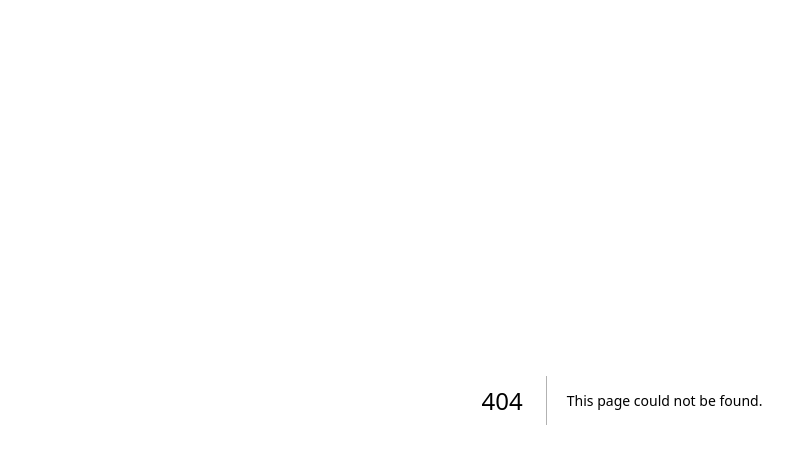
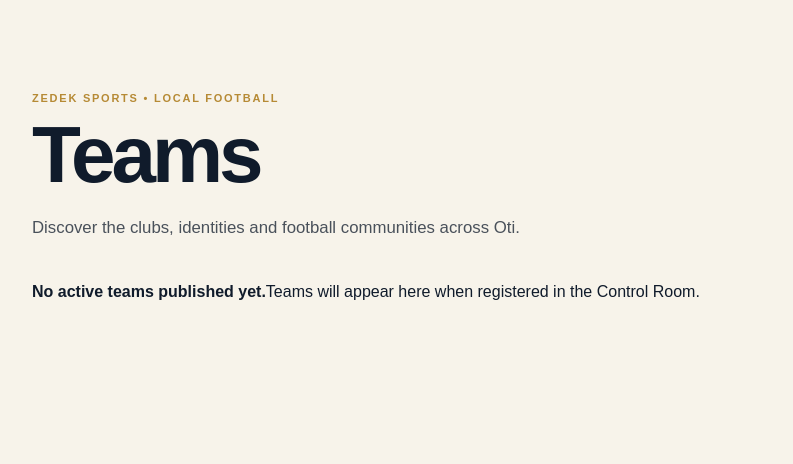
Before and after one commit to zedeksports/zedek-deki-man-1, a Next.js app: page /teams in a window 1280 px wide. Before the commit this address had no page. Shown: the top 464 px of the page, without its empty margins (18-811 px from the left). Built offline with nearby package versions, Linux system fonts and the light colour scheme; no server answers; the database is empty.

Commit message:
Build public team directory

```diff
--- /dev/null
+++ b/app/teams/page.js
@@ -0,0 +1,9 @@
+'use client';
+import {useEffect,useState} from "react";
+import {createSupabaseBrowserClient} from "../../lib/supabase/browser";
+function Logo({team}){return <div className="team-logo">{team?.logo_url?<img src={team.logo_url} alt=""/>:<span>{(team?.short_name||team?.name||"T").slice(0,3).toUpperCase()}</span>}</div>}
+export default function TeamsPage(){
+ const [teams,setTeams]=useState([]),[loading,setLoading]=useState(true),[error,setError]=useState("");
+ useEffect(()=>{createSupabaseBrowserClient().from("teams").select("id,name,short_name,area,home_venue,logo_url").eq("is_active",true).order("name").then(({data,error})=>{if(error)setError(error.message);else setTeams(data||[]);setLoading(false)})},[]);
+ return <main><section className="container page-hero"><span className="section-kicker">Zedek Sports • Local football</span><h1>Teams</h1><p>Discover the clubs, identities and football communities across Oti.</p></section><section className="container teams-page">{error?<div className="data-note">{error}</div>:loading?<div className="empty-state">Loading teams…</div>:teams.length?<div className="team-directory">{teams.map(t=><a className="team-directory-card" href={"/teams/"+t.id} key={t.id}><Logo team={t}/><div><span className="section-kicker">{t.area||"Oti"}</span><h2>{t.name}</h2><p>{t.short_name||"Team profile"}{t.home_venue?" • "+t.home_venue:""}</p></div><span className="team-arrow">↗</span></a>)}</div>:<div className="empty-state"><strong>No active teams published yet.</strong><span>Teams will appear here when registered in the Control Room.</span></div>}</section></main>
+}
```
